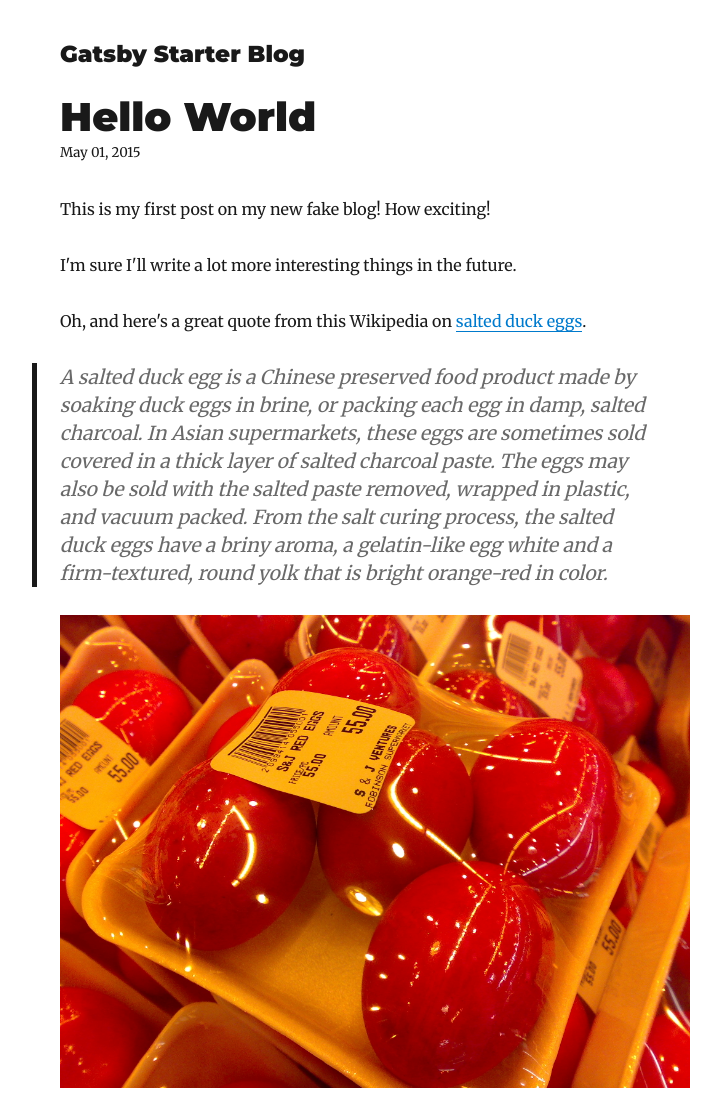
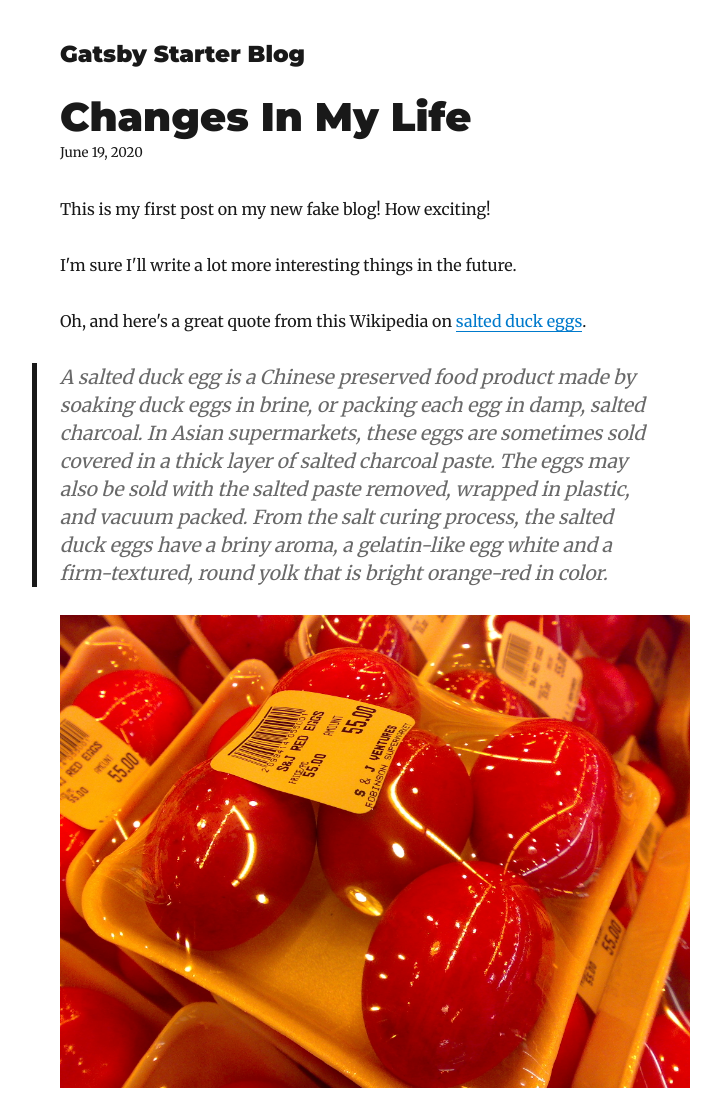
Before and after one commit to lesego-sebusi/blog-cms, a Gatsby site: page /hello-world/ in a window 1280 px wide. Shown: the top 1099 px of the page, without its empty margins (265-986 px from the left). Built offline with nearby package versions, Linux system fonts and the light colour scheme; Gatsby itself is replaced by a stand-in of ours; some packages are replaced by stand-ins of ours.

Commit message:
Update Blog “hello-world/index”

```diff
--- a/content/blog/hello-world/index.md
+++ b/content/blog/hello-world/index.md
@@ -1,7 +1,7 @@
 ---
-title: Hello World
-date: "2015-05-01T22:12:03.284Z"
-description: "Hello World"
+title: "Changes In My Life "
+date: 2020-06-19T12:13:48.660Z
+description: Hello World
 ---
 
 This is my first post on my new fake blog! How exciting!
```
